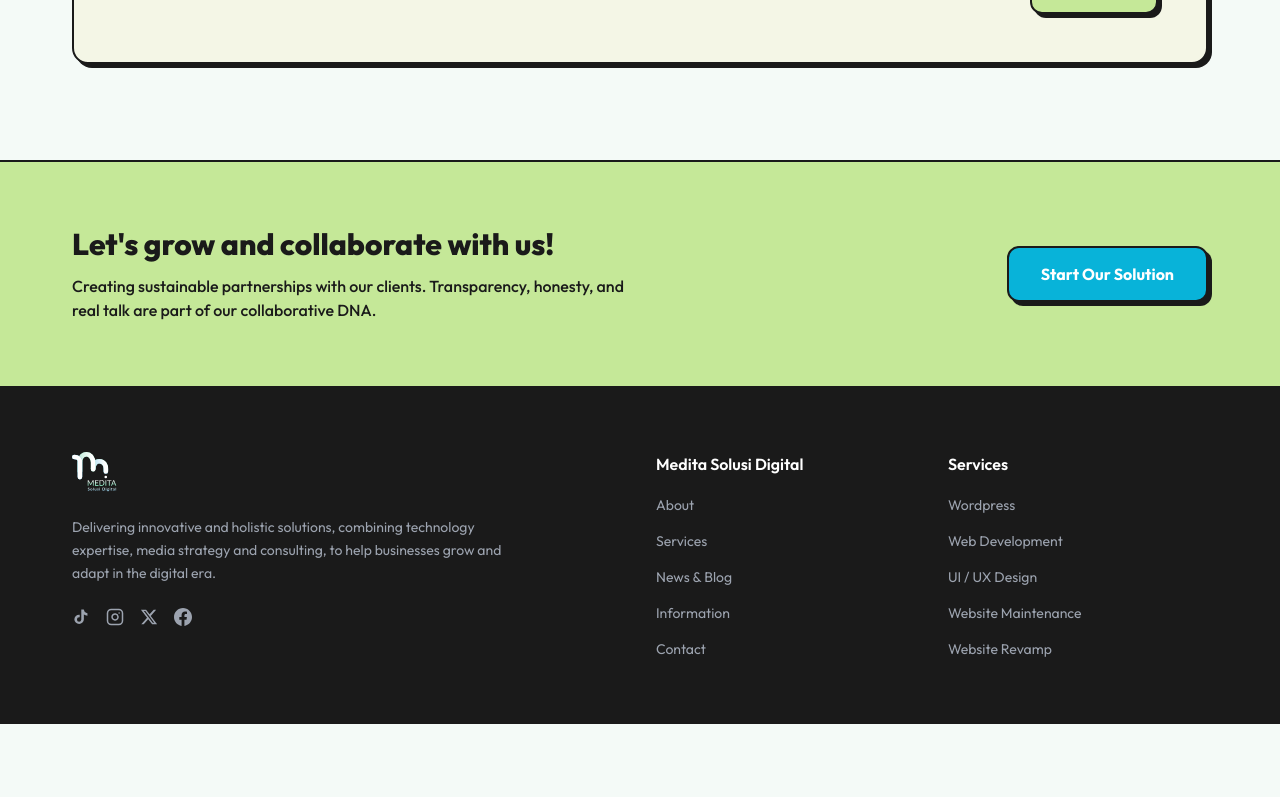
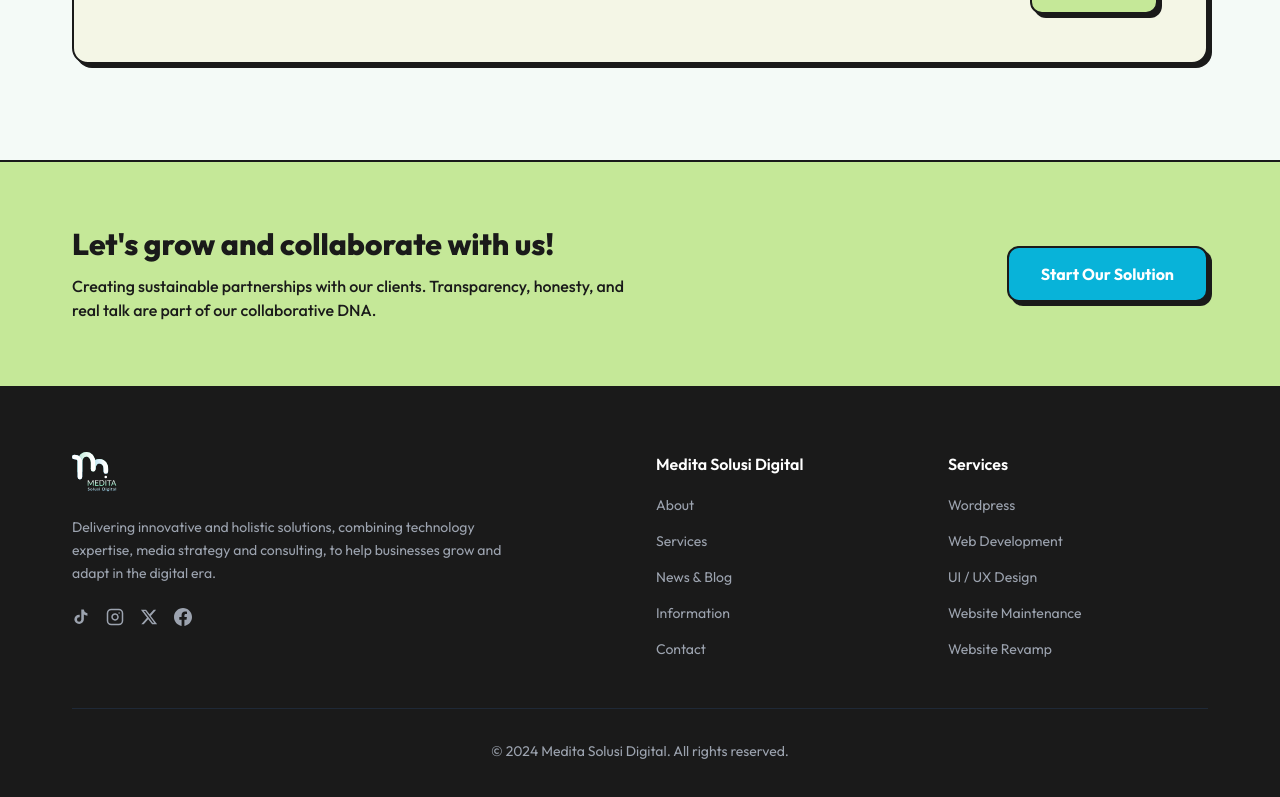
Before and after one commit to RezaAdityaRamadhan26/Medita-Landing-Page, a Next.js app: page / in a window 1280 px wide. Shown: the part 4627-5424 px from the top of the page. Before the commit the page ends 5351 px from the top, so only its background shows below. Built offline with nearby package versions, Linux system fonts and the light colour scheme; no server answers; the database is empty.

Commit message:
fix: sync landing page with admin database

```diff
--- a/src/app/layout.tsx
+++ b/src/app/layout.tsx
@@ -4,6 +4,9 @@ import Navbar from "@/components/layout/Navbar";
 import Footer from "@/components/layout/Footer";
 import CTABanner from "@/components/layout/CTABanner";
 import "./globals.css";
+import prisma from "@/lib/prisma";
+
+export const dynamic = 'force-dynamic';
 
 const outfit = Outfit({
   subsets: ["latin"],
@@ -25,15 +28,21 @@ export const metadata: Metadata = {
   ],
 };
 
-export default function RootLayout({
+export default async function RootLayout({
   children,
 }: Readonly<{
   children: React.ReactNode;
 }>) {
+  const settingsList = await prisma.setting.findMany();
+  const settings = settingsList.reduce((acc, curr) => {
+    acc[curr.key] = curr.value;
+    return acc;
+  }, {} as Record<string, string>);
+
   return (
     <html lang="id" className={outfit.variable}>
       <body className={`${outfit.className} pt-[72px]`}>
-        <Navbar />
+        <Navbar siteName={settings.site_name} />
         <main>{children}</main>
         <CTABanner />
         <Footer />
--- a/src/app/page.tsx
+++ b/src/app/page.tsx
@@ -6,6 +6,8 @@ import PartnerSuccessStories from "@/components/sections/PartnerSuccessStories";
 import InsightfulArticles from "@/components/sections/InsightfulArticles";
 import ContactForm from "@/components/sections/ContactForm";
 import prisma from "@/lib/prisma";
+
+export const dynamic = 'force-dynamic';
 
 export default async function HomePage() {
   const settingsList = await prisma.setting.findMany();
--- a/src/components/layout/Footer.tsx
+++ b/src/components/layout/Footer.tsx
@@ -1,6 +1,7 @@
 import Link from "next/link";
 import Image from "next/image";
 import { mockGlobal } from "@/data/mock";
+import prisma from "@/lib/prisma";
 
 function SocialIcon({ platform }: { platform: string }) {
   switch (platform) {
@@ -35,8 +36,18 @@ function SocialIcon({ platform }: { platform: string }) {
   }
 }
 
-export default function Footer() {
-  const { footer_tagline, social_links } = mockGlobal;
+export default async function Footer() {
+  const settingsList = await prisma.setting.findMany();
+  const settings = settingsList.reduce((acc, curr) => {
+    acc[curr.key] = curr.value;
+    return acc;
+  }, {} as Record<string, string>);
+
+  const footer_tagline = settings.footer_tagline || mockGlobal.footer_tagline;
+  const copyright_text = settings.copyright_text || mockGlobal.copyright_text;
+  const site_name = settings.site_name || mockGlobal.site_name;
+
+  const { social_links } = mockGlobal;
 
   const footerLinks = {
     company: [
@@ -93,7 +104,7 @@ export default function Footer() {
           {/* Company Links */}
           <div>
             <h4 className="font-semibold text-base mb-4">
-              Medita Solusi Digital
+              {site_name}
             </h4>
             <ul className="space-y-3">
               {footerLinks.company.map((link) => (
@@ -126,6 +137,13 @@ export default function Footer() {
             </ul>
           </div>
         </div>
+
+        {/* Copyright Bar */}
+        <div className="mt-12 pt-8 border-t border-gray-800 text-center">
+          <p className="text-gray-400 text-sm">
+            {copyright_text}
+          </p>
+        </div>
       </div>
     </footer>
   );
--- a/src/components/layout/Navbar.tsx
+++ b/src/components/layout/Navbar.tsx
@@ -6,7 +6,7 @@ import Image from "next/image";
 import { motion, AnimatePresence } from "framer-motion";
 import { mockGlobal } from "@/data/mock";
 
-export default function Navbar() {
+export default function Navbar({ siteName = "Medita Solusi Digital" }: { siteName?: string }) {
   const [isMobileMenuOpen, setIsMobileMenuOpen] = useState(false);
   const { nav_links } = mockGlobal;
 
@@ -17,7 +17,7 @@ export default function Navbar() {
         <Link href="/" className="flex items-center gap-2 shrink-0">
           <Image
             src="/logo-header.svg"
-            alt="Medita Solusi Digital"
+            alt={siteName}
             width={140}
             height={40}
             priority
```
